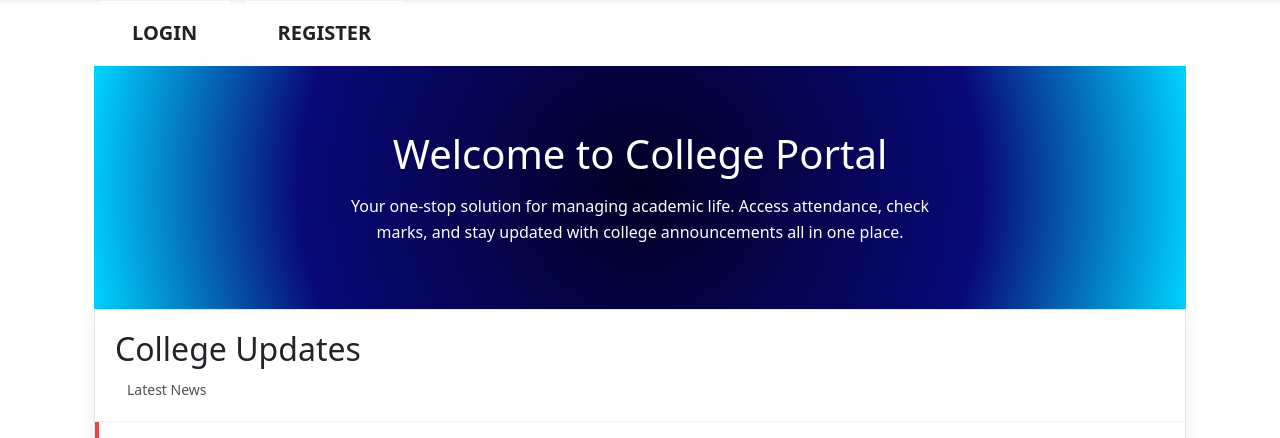
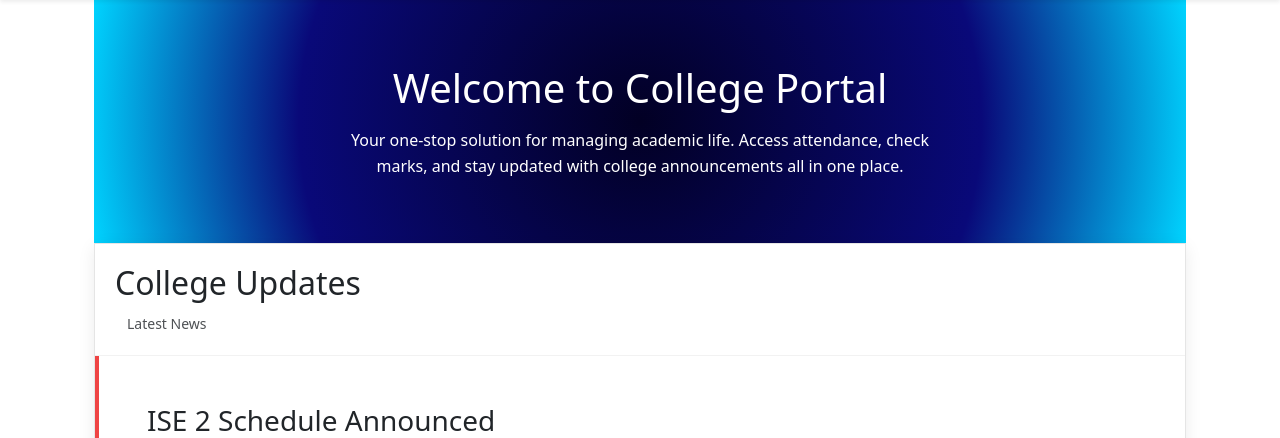
Before and after one commit to Jason3105/CollegePortal, a Django app: page / in a window 1280 px wide. Shown: the part 62-500 px from the top of the page. Run offline with Django 5.2, Linux system fonts and the light colour scheme; some libraries are stand-ins or nearby versions.

Commit message:
Update main.html

```diff
--- a/main/templates/main.html
+++ b/main/templates/main.html
@@ -292,17 +292,7 @@
 
 <main class="min-h-screen bg-white py-8">
   <div class="container mx-auto px-4">
-    {% if not user.is_authenticated %}
-    <!-- Authentication Buttons -->
-    <div class="flex justify-end space-x-4 mb-8">
-      <button class="but">
-        <a href="{% url 'login' %}"><span>Login</span></a>
-      </button>
-      <button class="but">
-        <a href="{% url 'register' %}"><span>Register</span></a>
-      </button>
-    </div>
-    {% endif %}
+
 
     <section class="hero-section">
       <h1>Welcome to College Portal</h1>
```
